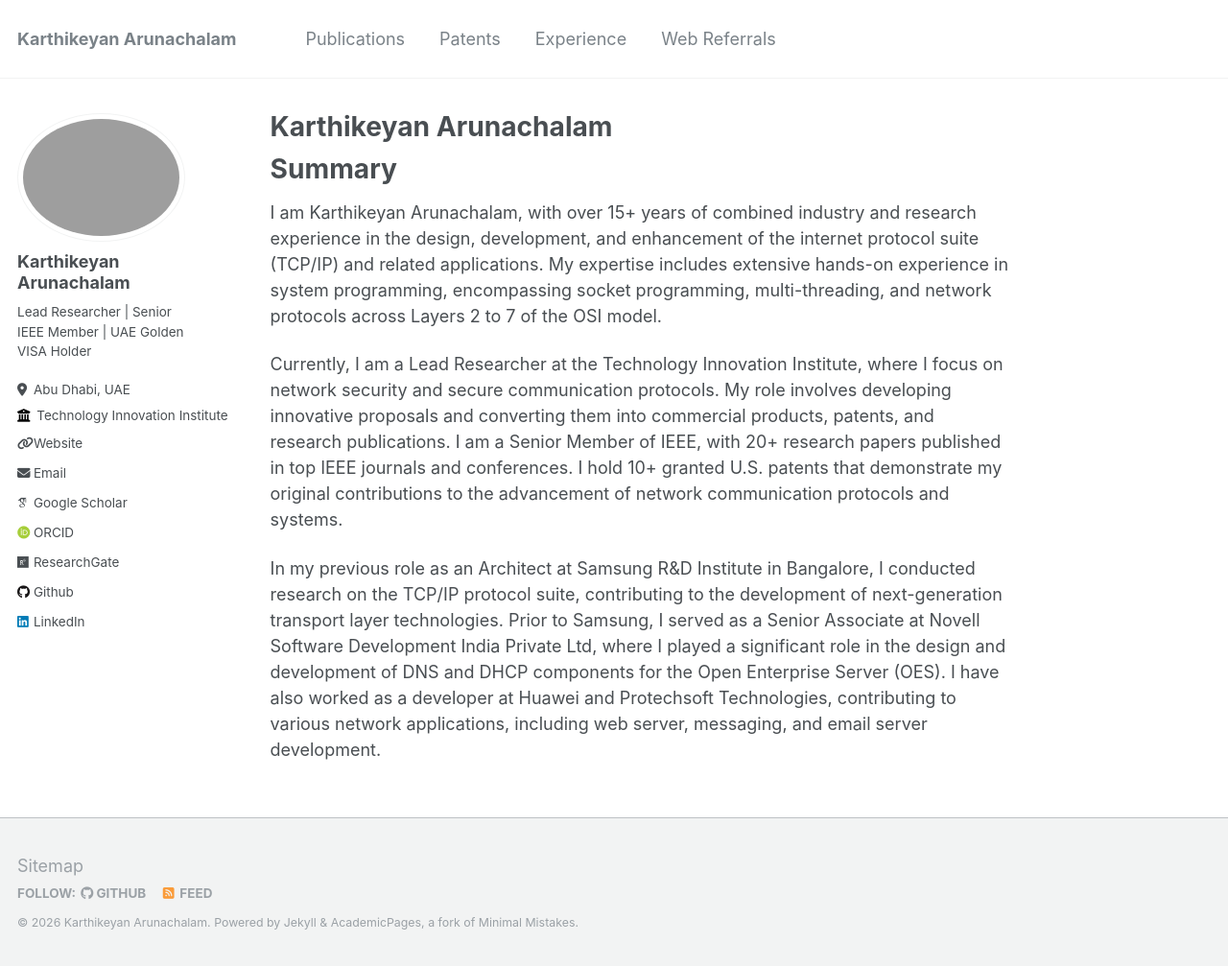
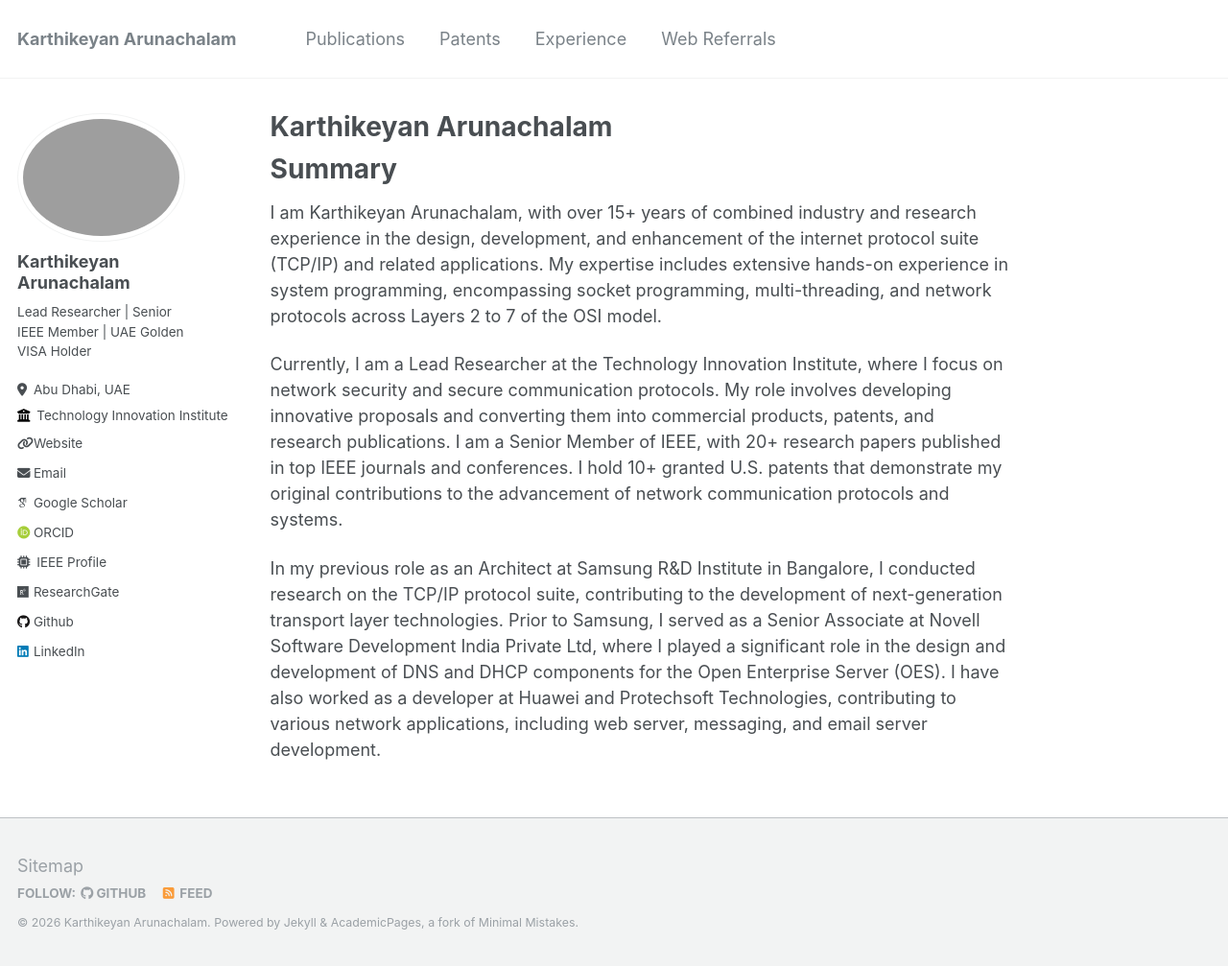
Before and after one commit to karthikeyansct/karthikeyansct.github.io, a Jekyll site: the page built from _pages/about.md, in a window 1280 px wide and 1007 px high. Shown: the whole window at 96% size. Built offline with Jekyll 4.4.1, drawn with Linux system fonts in a browser that asks for light colours; some web fonts are replaced.

Commit message:
Update _config.yml

```diff
--- a/_config.yml
+++ b/_config.yml
@@ -35,6 +35,7 @@ author:
   orcid            : "https://orcid.org/0000-0002-0917-3616"
   linkedin         : "karthikeyan-arunachalam"
   researchgate     : "https://www.researchgate.net/profile/Karthikeyan-Arunachalam-2"
+  ieee             : "https://ieeexplore.ieee.org/author/37085474113"
 
   # Repositories and software development
   github           : "karthikeyansct"
```
